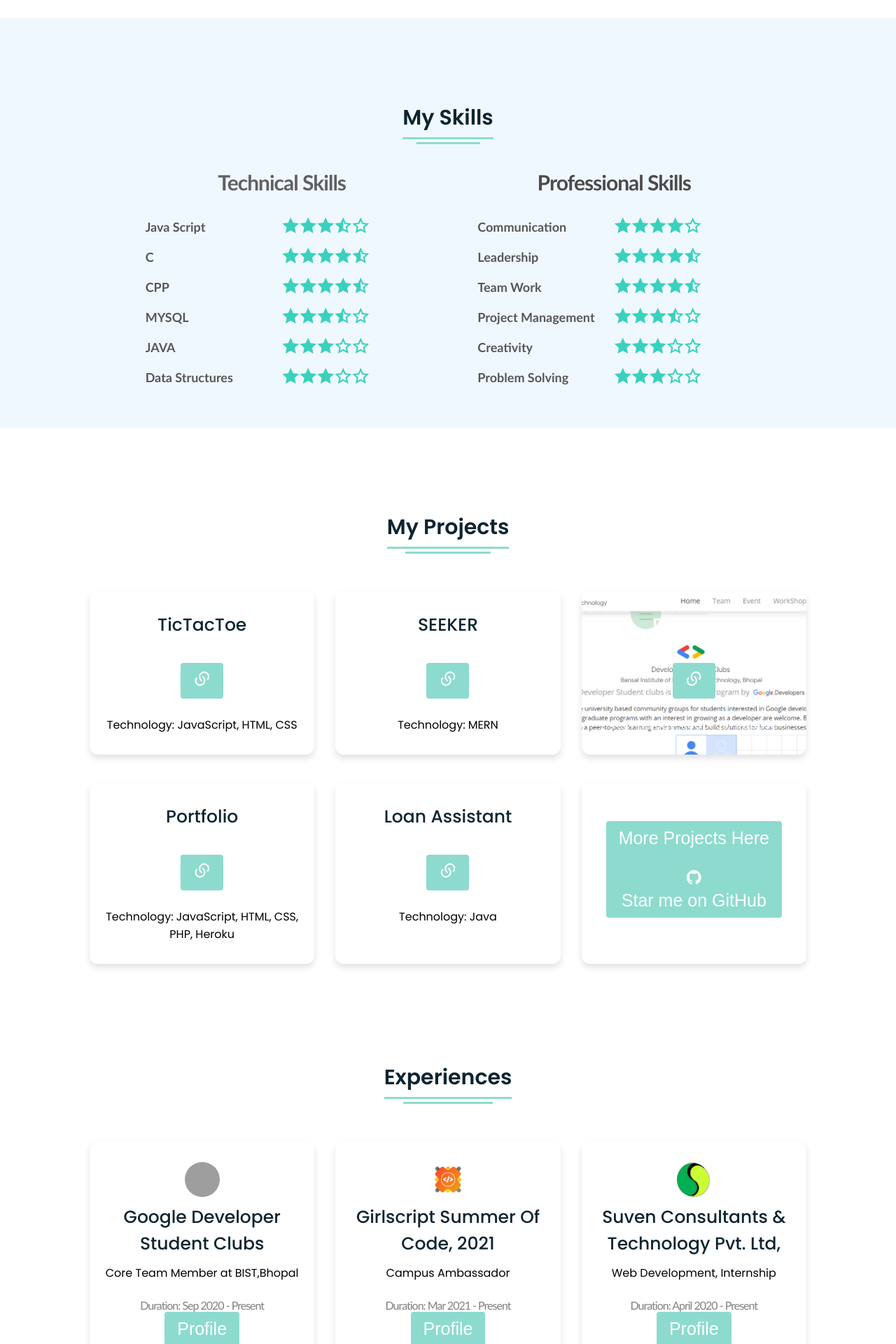
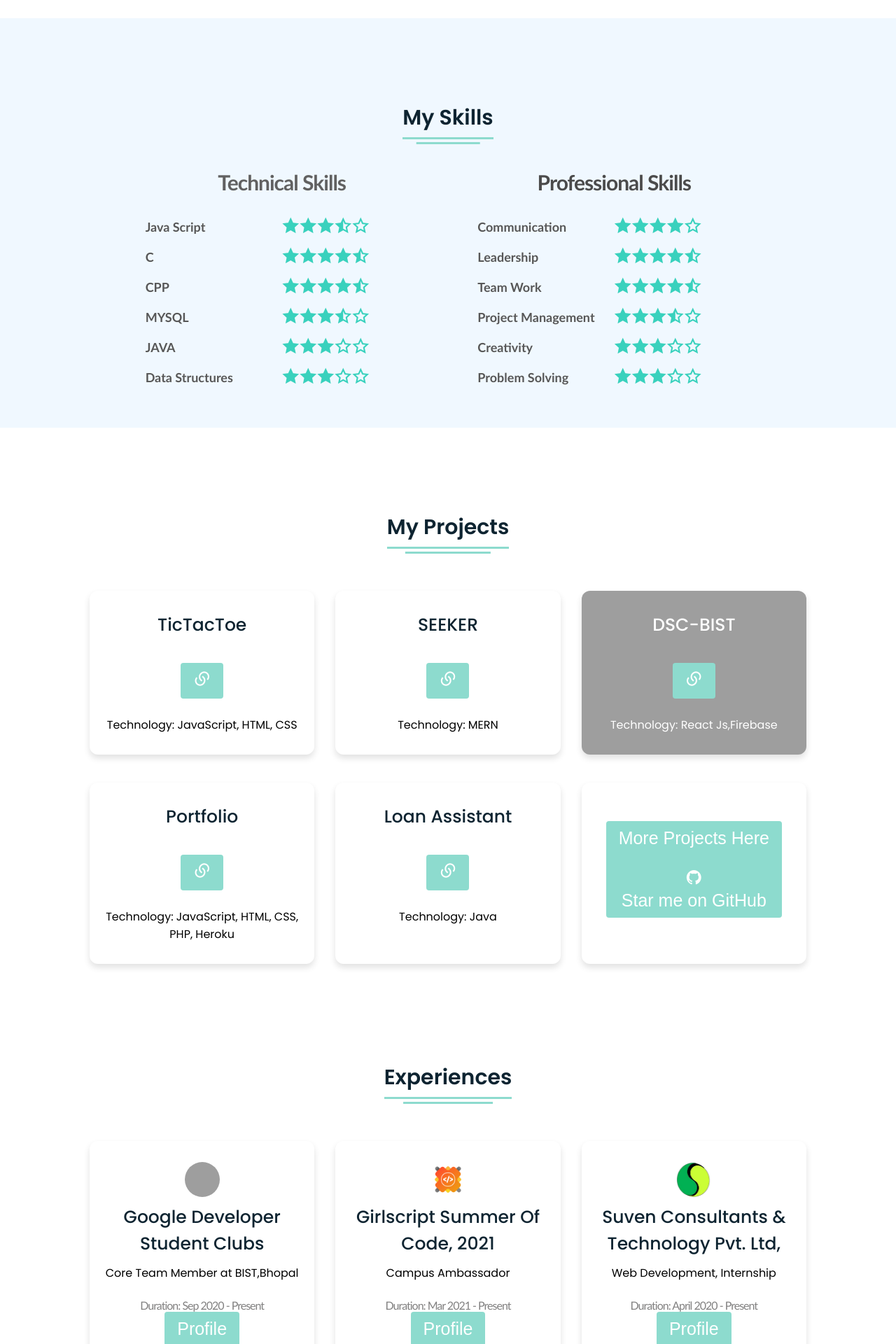
Before and after one commit to Surekhadhote/portfolio, a PHP site: page / in a window 1280 px wide, with the pointer over the restyled element. Shown: the part 1394-3314 px from the top of the page at 70% size. Run offline with PHP 8.4, Linux system fonts and the light colour scheme; grey boxes are pictures that could not be loaded.

Commit message:
Update style.css

```diff
--- a/style.css
+++ b/style.css
@@ -950,7 +950,7 @@ ul{
 }
 
 #project3:hover{
-  background-image: url("Images/dsc-site.PNG");
+  background-image: url("Images/seeker.PNG");
   background-position: center;
   background-size: cover;
 
```
